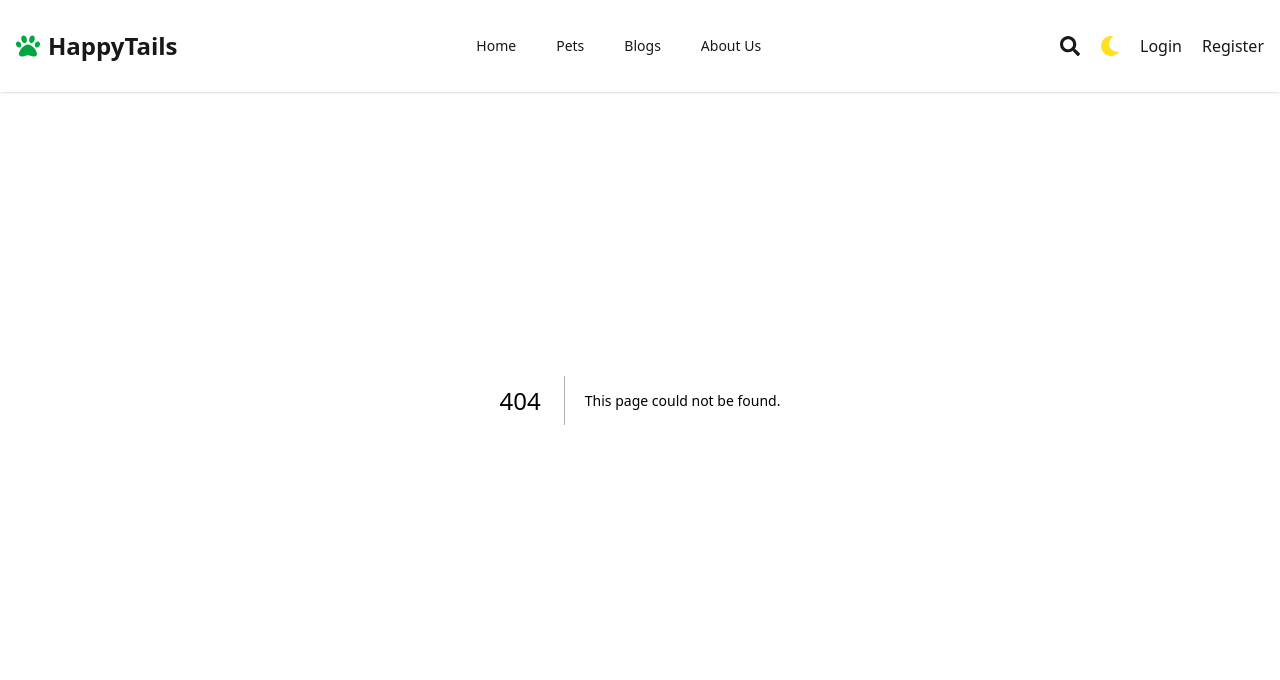
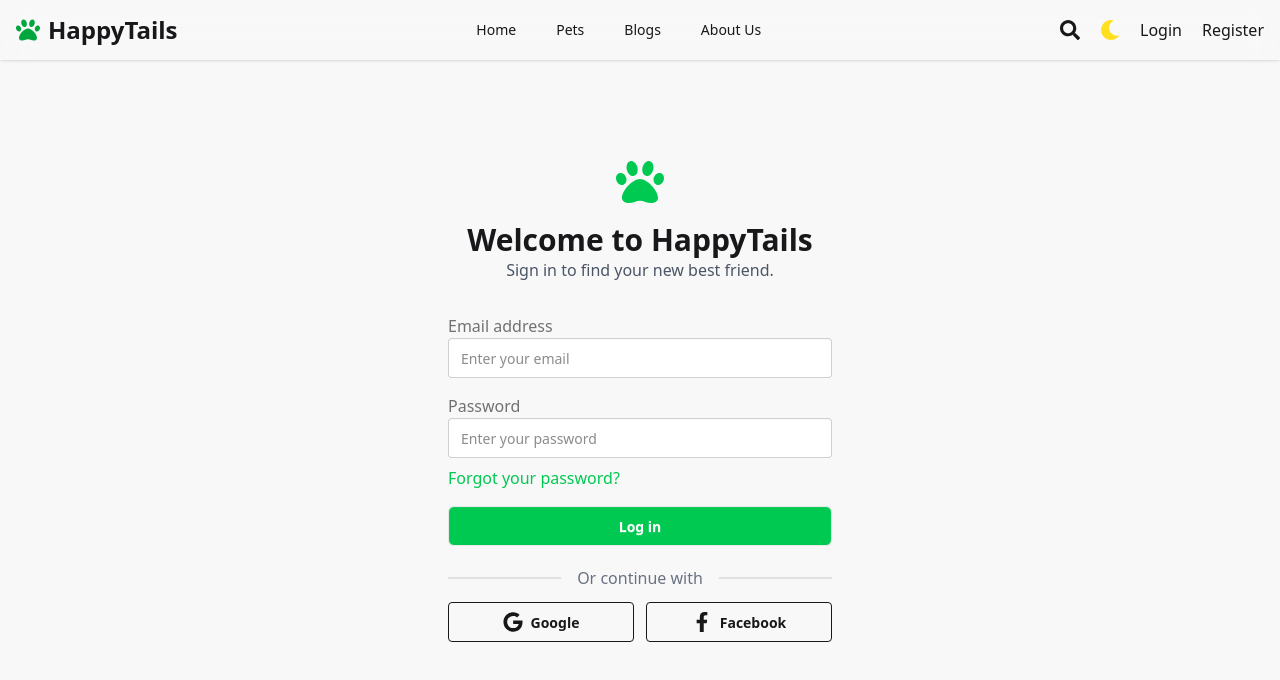
Before and after one commit to MuntasirTonoy/Happy-tails, a Next.js app: page /login in a window 1280 px wide. Before the commit this address had no page. Shown: the top 680 px of the page. Built offline with nearby package versions, Linux system fonts and the light colour scheme.

Commit message:
login page desined

```diff
--- a/app/globals.css
+++ b/app/globals.css
@@ -4,7 +4,6 @@
 @tailwind base;
 @tailwind components;
 @tailwind utilities;
-
 
 @layer base {
   :root {
--- /dev/null
+++ b/app/login/page.jsx
@@ -0,0 +1,10 @@
+import LoginPage from "@/components/ui/LoginPage";
+import React from "react";
+
+export default function page() {
+  return (
+    <div>
+      <LoginPage />
+    </div>
+  );
+}
--- /dev/null
+++ b/components/ui/LoginPage.jsx
@@ -0,0 +1,89 @@
+"use clint";
+
+import React from "react";
+import { FaPaw, FaGoogle, FaFacebookF } from "react-icons/fa";
+
+export default function LoginPage() {
+  const loginAction = (formData) => {
+    console.log(formData.get(email));
+  };
+  return (
+    <div className="bg-base-200 text-base-content min-h-screen flex items-center justify-center">
+      <div className="w-full max-w-md p-8">
+        {/* Logo & Title */}
+        <div className="text-center mb-8">
+          <FaPaw className="w-12 h-12 mx-auto text-green-500" />
+          <h1 className="text-3xl font-bold mt-4 ">Welcome to HappyTails</h1>
+          <p className="text-gray-600 dark:text-gray-400">
+            Sign in to find your new best friend.
+          </p>
+        </div>
+
+        {/* Form */}
+        <form action={loginAction} className="space-y-4">
+          <div className="form-control">
+            <label htmlFor="email" className="label">
+              <span className="label-text">Email address</span>
+            </label>
+            <input
+              id="email"
+              name="email"
+              type="email"
+              placeholder="Enter your email"
+              className="input input-bordered w-full "
+              required
+            />
+          </div>
+
+          <div className="form-control">
+            <label htmlFor="password" className="label">
+              <span className="label-text ">Password</span>
+            </label>
+            <input
+              id="password"
+              name="password"
+              type="password"
+              placeholder="Enter your password"
+              className="input input-bordered w-full "
+              required
+            />
+            <label className="label mt-2 justify-end">
+              <a
+                href="#"
+                className="label-text-alt text-green-500 hover:underline "
+              >
+                Forgot your password?
+              </a>
+            </label>
+          </div>
+
+          <button
+            type="submit"
+            className="btn bg-green-500 rounded-md text-white w-full"
+          >
+            Log in
+          </button>
+        </form>
+
+        {/* Divider */}
+        <div className="mt-6">
+          <div className="divider text-gray-500 dark:text-gray-400">
+            Or continue with
+          </div>
+
+          {/* Social Buttons */}
+          <div className="grid grid-cols-2 gap-3">
+            <button className="btn btn-outline w-full flex items-center gap-2">
+              <FaGoogle className="w-5 h-5" />
+              Google
+            </button>
+            <button className="btn btn-outline w-full flex items-center gap-2">
+              <FaFacebookF className="w-5 h-5" />
+              Facebook
+            </button>
+          </div>
+        </div>
+      </div>
+    </div>
+  );
+}
--- a/components/ui/Navbar.jsx
+++ b/components/ui/Navbar.jsx
@@ -27,7 +27,7 @@ export default function Navbar() {
 
   return (
     <>
-      <nav className="fixed top-0 left-0 w-full z-50 py-4 backdrop-blur-md shadow-sm text-base-content">
+      <nav className="fixed top-0 left-0 w-full z-50  backdrop-blur-md shadow-sm text-base-content">
         <div className="max-w-7xl mx-auto px-4 flex justify-between items-center">
           {/* Logo */}
           <Link
@@ -156,7 +156,7 @@ export default function Navbar() {
 
               <div className="flex flex-col text-base-content -ml-2 p-2 gap-4">
                 <LinkItemMobile href="/" label="Home" />
-                 <LinkItemMobile href="/pets" label="Pets" />
+                <LinkItemMobile href="/pets" label="Pets" />
                 <LinkItemMobile href="/blogs" label="Blogs" />
                 <LinkItemMobile href="/about" label="About Us" />
 
```
Also changed, not shown: app/layout.jsx (+4 -4 lines).
